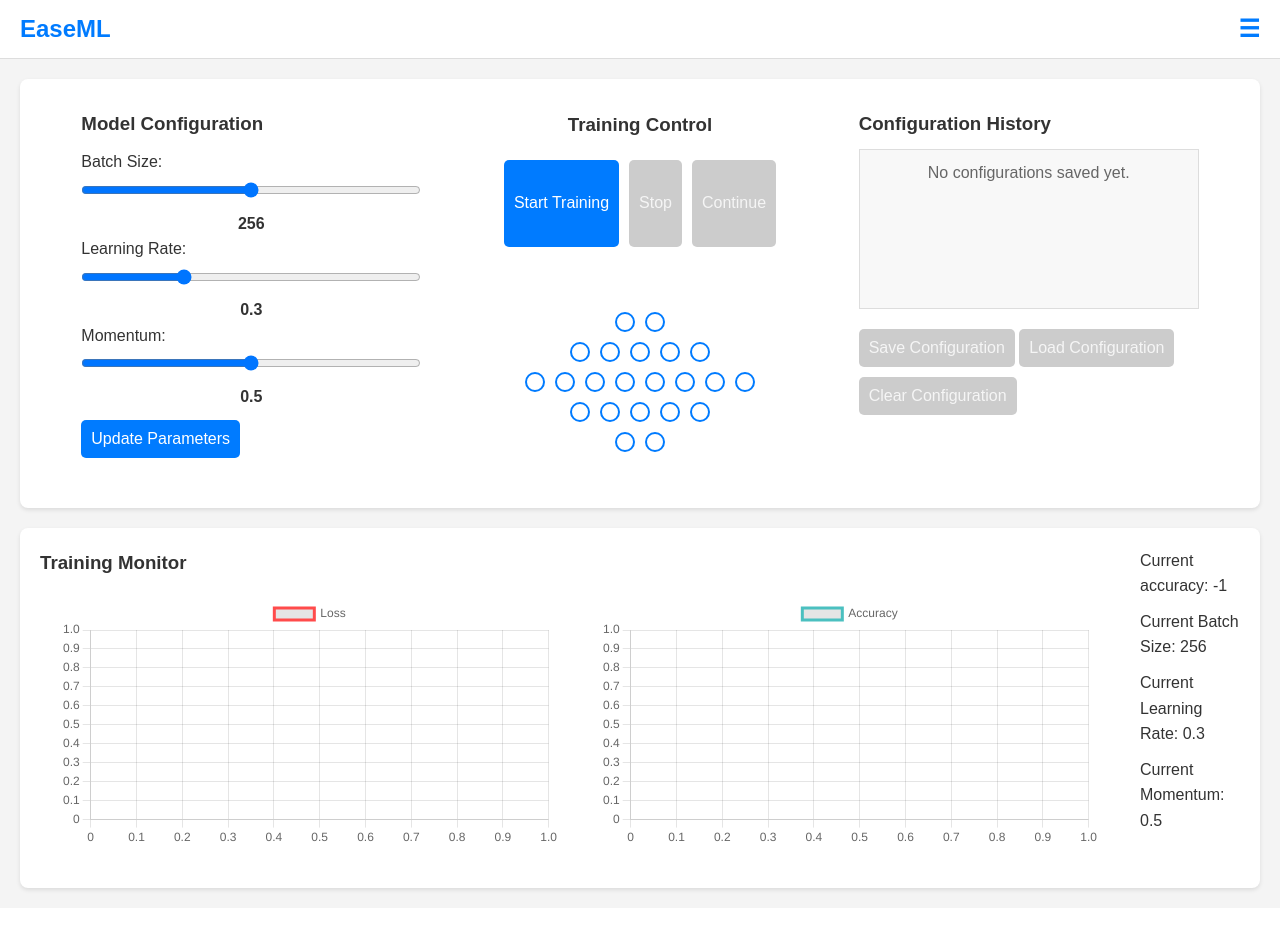
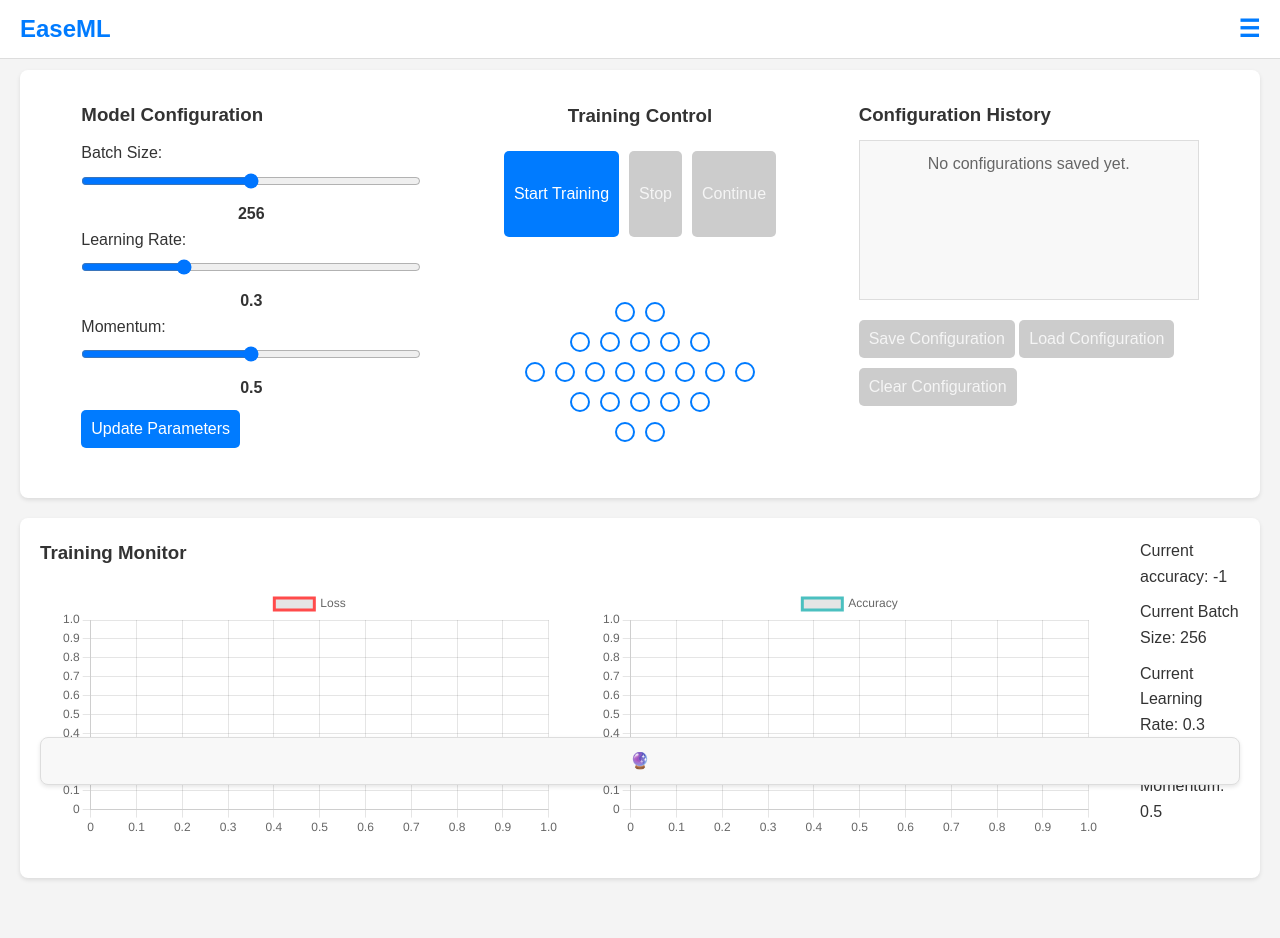
Before and after one commit to mertyaylacigit/EaseML, a Flask app: page / in a window 1280 px wide. Before the commit the page ends 893 px from the top, so only its background shows below. Run offline with Flask 3, Linux system fonts and the light colour scheme.

Commit message:
Added 'oracle area'-infobox at bottom of site. Infotexts appear when hovering over sliders etc. Fixed Navbar to top.

```diff
--- a/src/app/static/script.js
+++ b/src/app/static/script.js
@@ -255,3 +255,26 @@
 
 
 setInterval(update_accuracy,1000)
+
+
+
+document.addEventListener('DOMContentLoaded', function () {
+  const oracleArea = document.getElementById('oracleArea');
+
+  // Function to update the oracle area content
+  function updateOracleContent(content) {
+      oracleArea.innerHTML = content;
+  }
+
+  // Add hover listeners to elements with tooltips
+  document.querySelectorAll('.tooltip').forEach(item => {
+      item.addEventListener('mouseover', () => {
+          const tooltipText = item.getAttribute('data-tooltip');
+          updateOracleContent(tooltipText || '🔮');
+      });
+
+      item.addEventListener('mouseout', () => {
+          updateOracleContent('🔮'); // Reset to default content
+      });
+  });
+});
--- a/src/app/static/style.css
+++ b/src/app/static/style.css
@@ -7,6 +7,7 @@
 }
 
 body {
+  padding-top: 50px; /* Height of the navbar */
   background-color: #f4f4f4;
   color: #333;
   font-size: 16px;
@@ -14,6 +15,10 @@
 }
 
 .navbar {
+  position: fixed;
+  top: 0;
+  width: 100%;
+  z-index: 1000;
   background-color: white;
   color: #007bff;
   padding: 10px 20px;
@@ -34,6 +39,7 @@
 }
 
 .main-content {
+  margin-top: 160px; /* Adjust based on the combined height of the navbar and oracle area */
   display: flex;
   justify-content: space-around;
   padding: 20px;
@@ -58,7 +64,7 @@
   display: flex;
   flex-direction: row; /* Align buttons in a row */
   justify-content: center; /* Horizontally center the buttons */
-  align-items:; /* Vertically center (if needed) */
+  /*align-items:; /* Vertically center (if needed) */
   gap: 10px; /* Space between buttons */
   flex-basis: 30%;
   padding: 10px;
@@ -135,6 +141,7 @@
   justify-content: space-around;
   align-items: flex-start;
   margin: 20px;
+  margin-bottom: 60px;
   background-color: white;
   border-radius: 8px;
   box-shadow: 0 2px 4px rgba(0, 0, 0, 0.1);
@@ -253,3 +260,27 @@
   color: #666;
   text-align: center;
 }
+
+
+
+
+
+.oracle-area {
+  position: fixed;
+  bottom: 15px; /* Positioned at the bottom */
+  left: 50%;
+  transform: translateX(-50%);
+  width: calc(100% - 80px); /* Match the main content area's width */
+  max-width: 1200px; /* Align with the main content area's max-width */
+  background-color: #f8f8f8;
+  border: 1px solid #ddd;
+  padding: 10px;
+  box-sizing: border-box;
+  box-shadow: 0 2px 4px rgba(0, 0, 0, 0.1);
+  border-radius: 8px;
+  z-index: 999;
+  text-align: center;
+  font-size: 16px;
+  max-height: 150px; /* Allows expansion up to a certain limit */
+  overflow-y: auto; /* Scrollable if content exceeds max-height */
+}
--- a/src/app/templates/index.html
+++ b/src/app/templates/index.html
@@ -17,22 +17,27 @@
         </div>
     </nav>
 
+    <!-- Oracle Area -->
+    <div id="oracleArea" class="oracle-area">
+        <span>🔮</span> <!-- Magic ball emoji as default content -->
+    </div>
+
     <!-- Main Content -->
     <div class="main-content">
         <!-- Parameter Options -->
         <div class="parameter-options">
             <h3>Model Configuration</h3>
-            <div>
+            <div class="slider-container tooltip" data-tooltip="Batch Size refers to the number of training examples used in one iteration of model training. A smaller batch size means the model updates its weights more frequently, which can lead to faster learning but may be more computationally intensive and less stable. Conversely, a larger batch size provides a more stable learning process but may be slower and require more memory.">
                 <label for="batch_size_slider">Batch Size:</label>
                 <input type="range" id="batch_size_slider" name="batch_size" min="1" max="512" value="256">
                 <span id="batch_size_value">256</span>
             </div>
-            <div>
-                <label for="learning_rate_slider">Learning Rate:</label>
+            <div class="slider-container tooltip" data-tooltip="Learning Rate is a crucial hyperparameter that determines the size of the steps taken during the optimization process. A high learning rate can cause the model to converge quickly but might overshoot the optimal solution. A low learning rate ensures more precise convergence but at the cost of training speed.">
+                <label for="learning_rate_slider tooltip">Learning Rate:</label>
                 <input type="range" id="learning_rate_slider" name="learning_rate" min="0.01" max="1" step="0.01" value="0.3">
                 <span id="learning_rate_value">0.3</span>
             </div>
-            <div>
+            <div class="slider-container tooltip" data-tooltip="Used in conjunction with the learning rate, momentum helps to accelerate the learning process by moving more quickly through flat areas of the loss landscape and dampening oscillations. It adds a fraction of the previous update to the current update, enabling the model to build up speed in directions with consistent gradient.">
                 <label for="momentum_slider">Momentum:</label>
                 <input type="range" id="momentum_slider" name="momentum" min="0" max="1" step="0.01" value="0.5">
                 <span id="momentum_value">0.5</span>
@@ -117,10 +122,10 @@
         <h3>Training Monitor</h3>
           <!-- Charts -->
           <div class="chart-section">
-            <div class="chart-container">
+            <div class="chart-container tooltip" data-tooltip="Loss is a measure of how far a model's predictions are from the actual values. In essence, it quantifies the error of the model. The goal of training is to minimize this loss, which, in turn, improves the model's accuracy.">
               <canvas id="lossChart"></canvas>
             </div>
-            <div class="chart-container">
+            <div class="chart-container tooltip" data-tooltip="Accuracy is a measure of a model's performance, typically used for classification tasks. It represents the proportion of correct predictions among the total number of cases processed. High accuracy indicates that the model is able to correctly label the data most of the time.">
               <canvas id="accuracyChart"></canvas>
             </div>
           </div>
```
